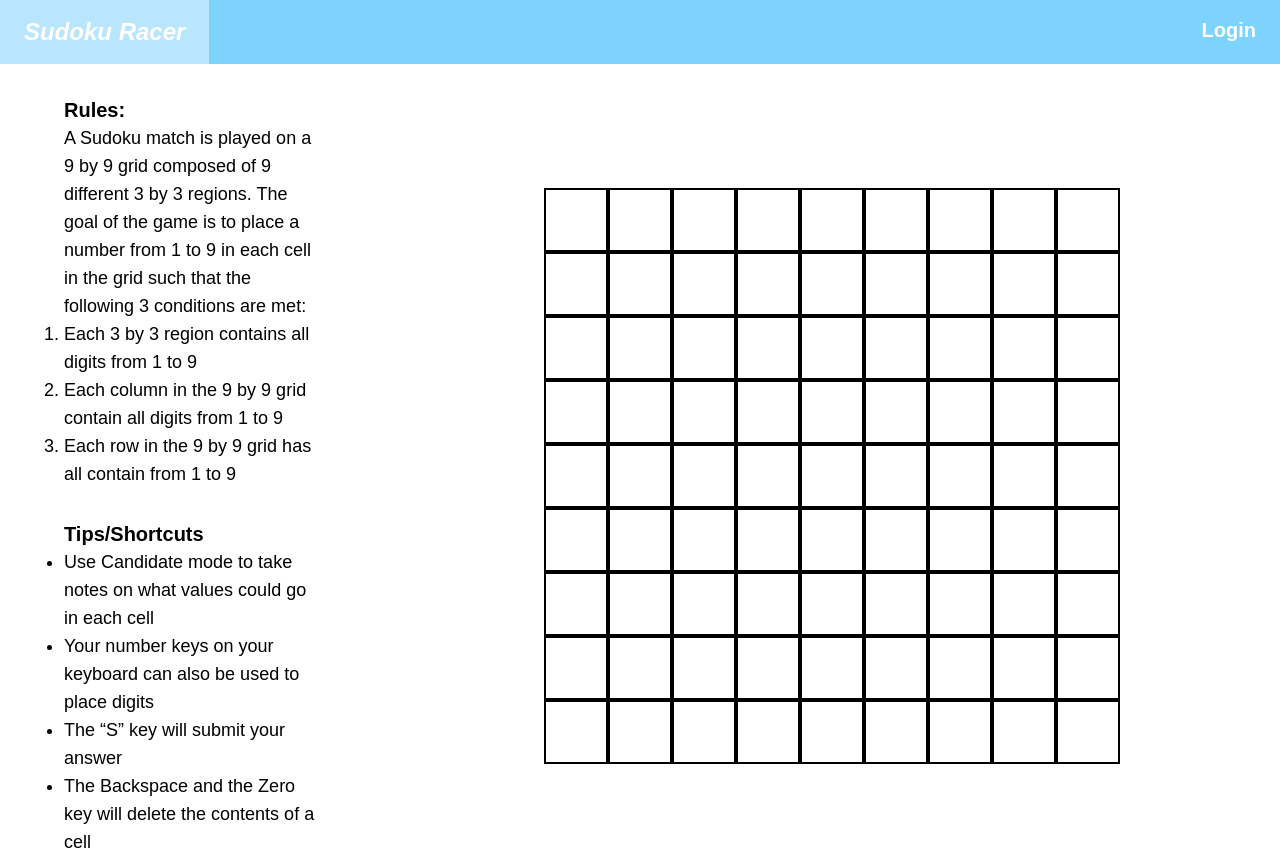
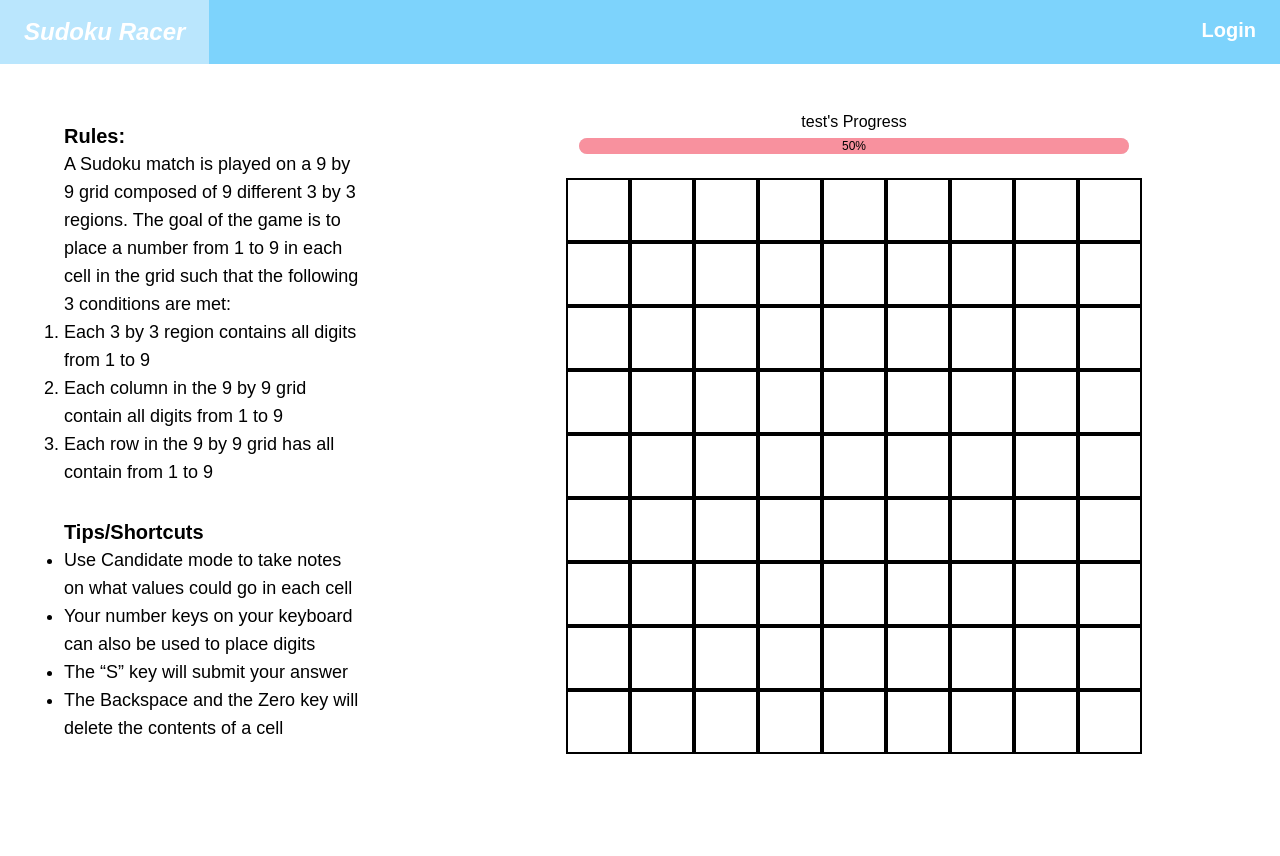
Before and after one commit to vmporuri/sudoku-racer, a React (Vite) app in the folder frontend/: page /game/1 in a window 1280 px wide. After the commit the page ends 800 px from the top, so only its background shows below. Built offline with nearby package versions, Linux system fonts and the light colour scheme; no server answers.

Commit message:
feat: add progress bar

```diff
--- a/frontend/src/components/Game.jsx
+++ b/frontend/src/components/Game.jsx
@@ -1,11 +1,15 @@
+import ProgressBar from "./ProgressBar";
 import Sidebar from "./Sidebar";
 import Sudoku from "./Sudoku";
 
 const Game = () => {
   return (
-    <div className="grow flex justify-start my-8 gap-40">
+    <div className="grow flex flex-col-reverse gap-6 lg:flex-row lg:gap-0 justify-start items-center my-8">
       <Sidebar />
-      <Sudoku />
+      <div className="mx-auto flex flex-col gap-6 justify-center items-center">
+        <ProgressBar opponentName={"test"} progress={50} className="mr-24" />
+        <Sudoku />
+      </div>
     </div>
   );
 };
--- /dev/null
+++ b/frontend/src/components/ProgressBar.jsx
@@ -0,0 +1,16 @@
+const ProgressBar = ({ opponentName, progress }) => {
+  return (
+    <div className="mx-16">
+      <h2 className="text-center mb-1">{opponentName}'s Progress</h2>
+      <div className="h-4 w-[550px] rounded-lg bg-gray-200">
+        <div
+          className={`h-4 w-[${progress}%] rounded-lg overflow-hidden bg-[#f8919e] text-center text-xs`}
+        >
+          {progress > 6 ? `${progress}%` : ""}
+        </div>
+      </div>
+    </div>
+  );
+};
+
+export default ProgressBar;
--- a/frontend/src/components/Sidebar.jsx
+++ b/frontend/src/components/Sidebar.jsx
@@ -1,6 +1,6 @@
 const Sidebar = () => {
   return (
-    <div className="w-1/5 mx-16 flex flex-col justify-center gap-8">
+    <div className="lg:w-[300px] mx-16 flex flex-col gap-8">
       <div>
         <h2 className="font-bold text-xl">Rules:</h2>
         <div className="text-lg">
```
